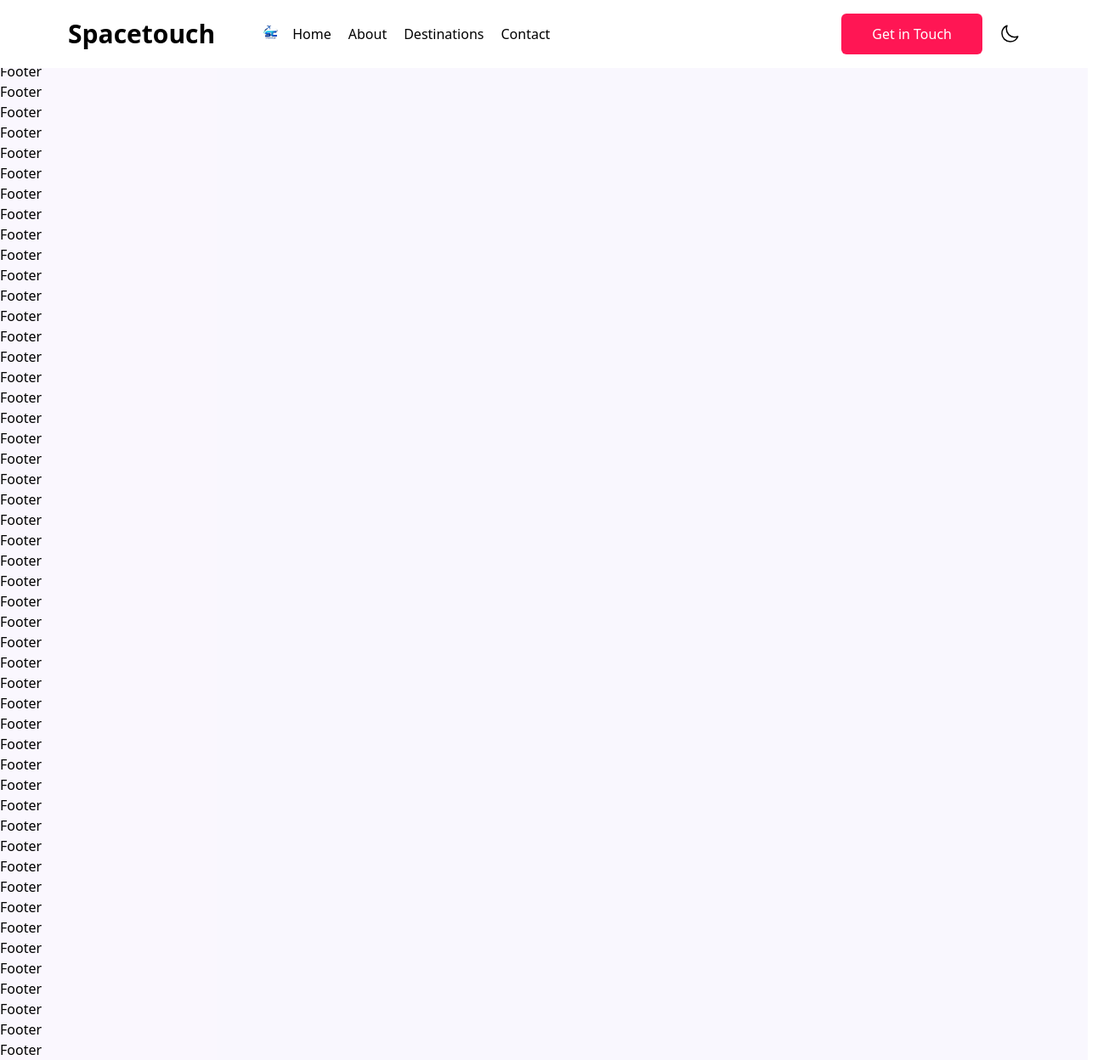
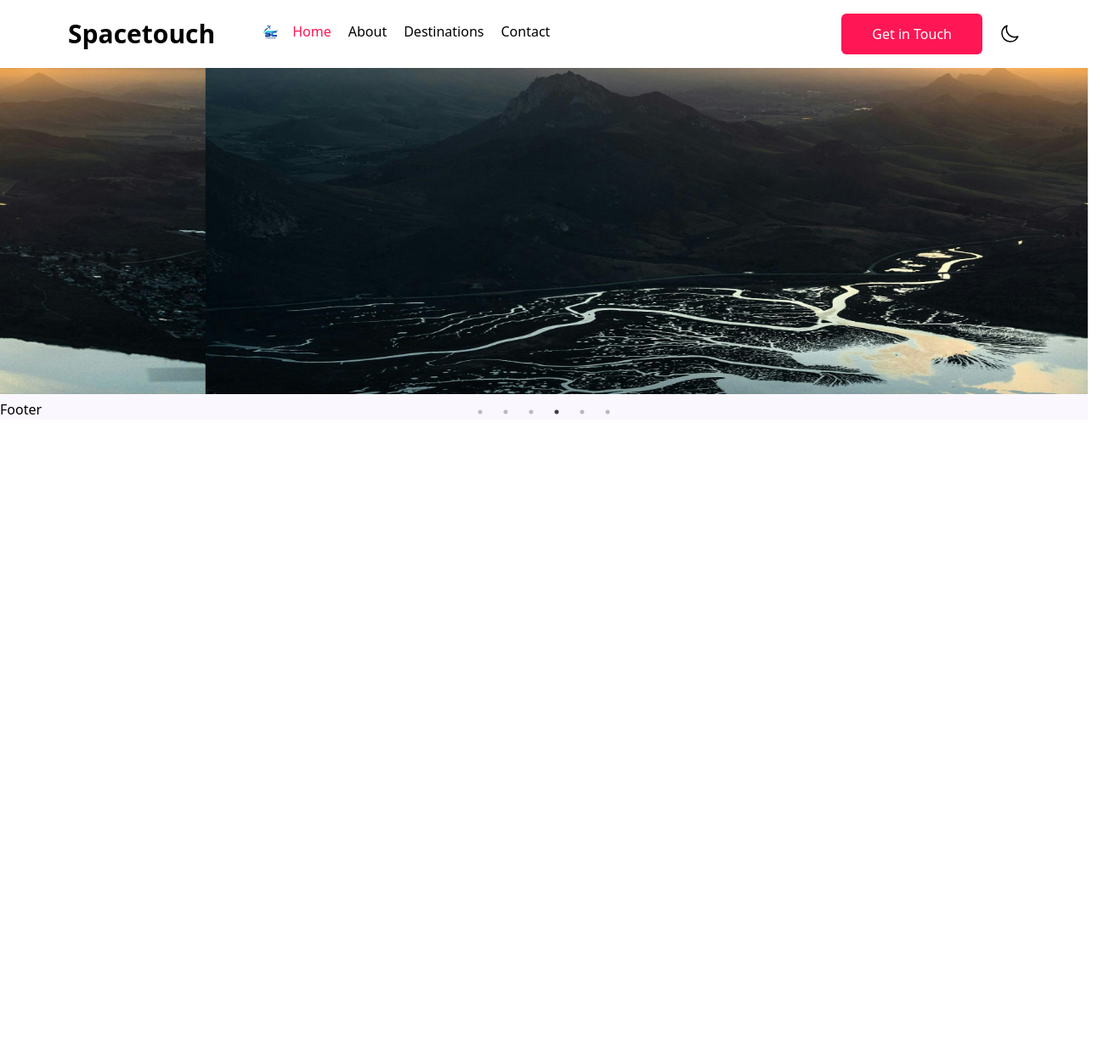
Before and after one commit to GraceJoseph-hub/space-touch, a React (Vite) app: page / in a window 1280 px wide. Shown: the whole page at 85% size, 1305 px wide, since content can reach past the window. After the commit the page ends 800 px from the top, so only its background shows below. Built offline with nearby package versions, Linux system fonts and the light colour scheme.

Commit message:
in progress

```diff
--- a/package.json
+++ b/package.json
@@ -12,7 +12,9 @@
   "dependencies": {
     "react": "^18.2.0",
     "react-dom": "^18.2.0",
-    "react-router-dom": "^6.23.1"
+    "react-router-dom": "^6.23.1",
+    "react-slick": "^0.30.2",
+    "slick-carousel": "^1.8.1"
   },
   "devDependencies": {
     "@types/react": "^18.2.66",
--- a/src/App.jsx
+++ b/src/App.jsx
@@ -10,7 +10,7 @@ import Footer from './components/footer/Footer';
 function App() {
 
   return (
-    <div className='bg-off-white w-full'>
+    <div className="bg-off-white w-full">
       <Router>
         <Navbar />
         <Routes>
@@ -20,57 +20,6 @@ function App() {
           <Route path="/contact" element={<Contact />} />
         </Routes>
         <Footer />
-        <Footer />
-        <Footer />
-        <Footer />
-        <Footer />
-        <Footer />
-        <Footer />
-        <Footer />
-        <Footer />
-        <Footer />
-        <Footer />
-        <Footer />
-        <Footer />
-        <Footer />
-        <Footer />
-        <Footer />
-        <Footer />
-        <Footer />
-        <Footer />
-        <Footer />
-        <Footer />
-        <Footer />
-        <Footer />
-        <Footer />
-        <Footer />
-        <Footer />
-        <Footer />
-        <Footer />
-        <Footer />
-        <Footer />
-        <Footer />
-        <Footer />
-        <Footer />
-        <Footer />
-        <Footer />
-        <Footer />
-        <Footer />
-        <Footer />
-        <Footer />
-        <Footer />
-        <Footer />
-        <Footer />
-        <Footer />
-        <Footer />
-        <Footer />
-        <Footer />
-        <Footer />
-        <Footer />
-        <Footer />
-        <Footer />
-        <Footer />
-        <Footer />
       </Router>
     </div>
   );
--- /dev/null
+++ b/src/components/Carousel.jsx
@@ -0,0 +1,42 @@
+import React from 'react'
+import "slick-carousel/slick/slick.css";
+import "slick-carousel/slick/slick-theme.css";
+import Slider from "react-slick";
+// import brandlogo from '../components/brand/brandlogo.jpg';
+import sample from './sample.jpg'
+
+export default function SimpleSlider() {
+  var settings = {
+    dots: true,
+    infinite: true,
+    speed: 500,
+    slidesToShow: 1,
+    slidesToScroll: 1,
+    autoplay: true,
+    speed: 1500,
+    autoplaySpeed: 1500,
+    // cssEase: "linear"
+  };
+  return (
+    <Slider {...settings}>
+      <div>
+        <img src={sample} alt="" className="h-96 w-full object-cover" />
+      </div>
+      <div>
+        <img src={sample} alt="" className="h-96 w-full object-cover" />
+      </div>
+      <div>
+        <img src={sample} alt="" className="h-96 w-full object-cover" />
+      </div>
+      <div>
+        <img src={sample} alt="" className="h-96 w-full object-cover" />
+      </div>
+      <div>
+        <img src={sample} alt="" className="h-96 w-full object-cover" />
+      </div>
+      <div>
+        <img src={sample} alt="" className="h-96 w-full object-cover" />
+      </div>
+    </Slider>
+  );
+}
--- a/src/components/icons/Moon.jsx
+++ b/src/components/icons/Moon.jsx
@@ -7,13 +7,13 @@ const Moon = () => {
         xmlns="http://www.w3.org/2000/svg"
         fill="none"
         viewBox="0 0 24 24"
-        stroke-width="1.5"
+        strokeWidth="1.5"
         stroke="currentColor"
-        class="w-6 h-6"
+        className="w-6 h-6"
       >
         <path
-          stroke-linecap="round"
-          stroke-linejoin="round"
+          strokeLinecap="round"
+          strokeLinejoin="round"
           d="M21.752 15.002A9.72 9.72 0 0 1 18 15.75c-5.385 0-9.75-4.365-9.75-9.75 0-1.33.266-2.597.748-3.752A9.753 9.753 0 0 0 3 11.25C3 16.635 7.365 21 12.75 21a9.753 9.753 0 0 0 9.002-5.998Z"
         />
       </svg>
--- a/src/components/navlinks/Navlinks.jsx
+++ b/src/components/navlinks/Navlinks.jsx
@@ -1,7 +1,14 @@
 import React from 'react'
-import { NavLink } from 'react-router-dom';
+// import { NavLink } from 'react-router-dom';
+import { Link } from 'react-router-dom';
+import { useLocation } from "react-router-dom";
+// useLocation is a react router hook that has an object that contains the current/active route/page
 
 const Navlinks = () => {
+  const location = useLocation();
+  console.log(location)
+  const activeRoute = location.pathname
+
   const links = [
     {
       path: "/",
@@ -21,11 +28,17 @@ const Navlinks = () => {
     },
   ];
   return (
-    <div className='flex items-center gap-5'>
+    <div className="flex items-center gap-5">
       {links.map((link, index) => (
-        <NavLink to={link.path} key={`${link.name}-${index}`} className='text-base '>
-          {link.name}
-        </NavLink>
+        <div className="group relative h-[30px]" key={`${link.name}-${index}`}>
+          <Link
+            to={link.path}
+            className={`text-base transition duration-300 hover:text-red active:text-red ${activeRoute === link.path ? 'text-red' : 'text-black'}`}
+          >
+            {link.name}
+          </Link>
+          <span className="absolute z-20 bottom-0 left-0 h-[0.125em] w-0 rounded-full bg-red duration-200 ease-in-out group-hover:w-full"></span>
+        </div>
       ))}
     </div>
   );
--- a/src/index.css
+++ b/src/index.css
@@ -12,6 +12,7 @@
   box-sizing: border-box;
   /* font-family: ''; */
 }
+/* .active-link{ color: red } */
 /* body{
   @apply text-dark;
 } */
--- a/src/pages/About.jsx
+++ b/src/pages/About.jsx
@@ -2,7 +2,7 @@ import React from 'react'
 
 const About = () => {
   return (
-    <div>About</div>
+    <div className='mt-20'>About</div>
   )
 }
 
--- a/src/pages/Contact.jsx
+++ b/src/pages/Contact.jsx
@@ -1,9 +1,7 @@
 import React from 'react'
 
 const Contact = () => {
-  return (
-    <div>Contact</div>
-  )
+  return <div className="mt-20">Contact</div>;
 }
 
 export default Contact
--- a/src/pages/Destination.jsx
+++ b/src/pages/Destination.jsx
@@ -1,9 +1,7 @@
 import React from 'react'
 
 const Destination = () => {
-  return (
-    <div>Destinations</div>
-  )
+  return <div className="mt-20">Destinations</div>;
 }
 
 export default Destination
--- a/src/pages/Home.jsx
+++ b/src/pages/Home.jsx
@@ -1,9 +1,10 @@
 import React from 'react'
+import Carousel from '../components/Carousel'
 
 const Home = () => {
-  return (
-    <div></div>
-  )
+  return <div className="mt-20">
+    <Carousel />
+  </div>;
 }
 
 export default Home
```
Also changed, not shown: src/components/sample.jpg (added), 1 other file (tests, documents, lock files or other folders).
